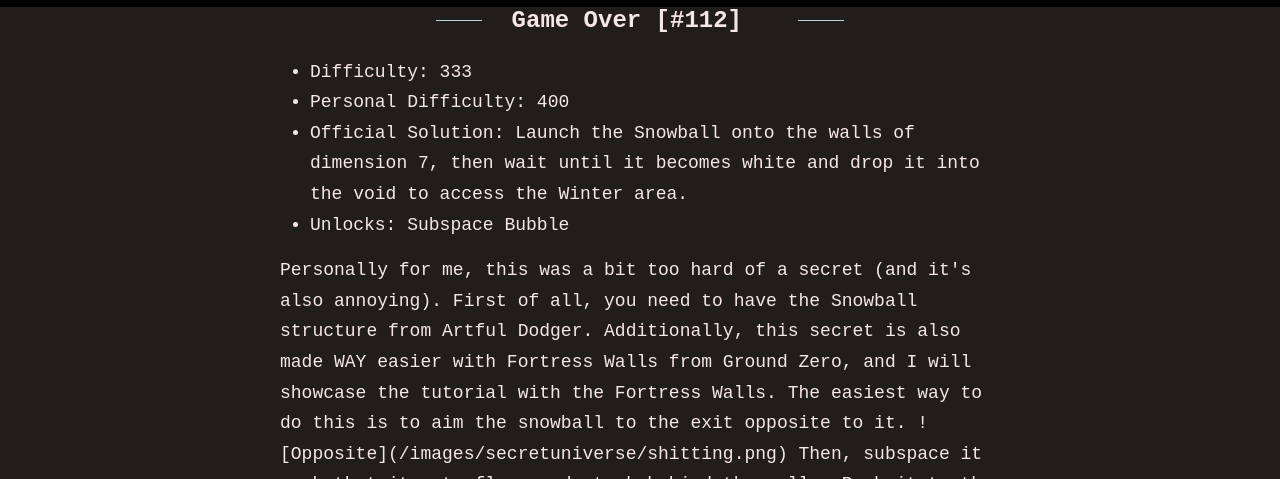
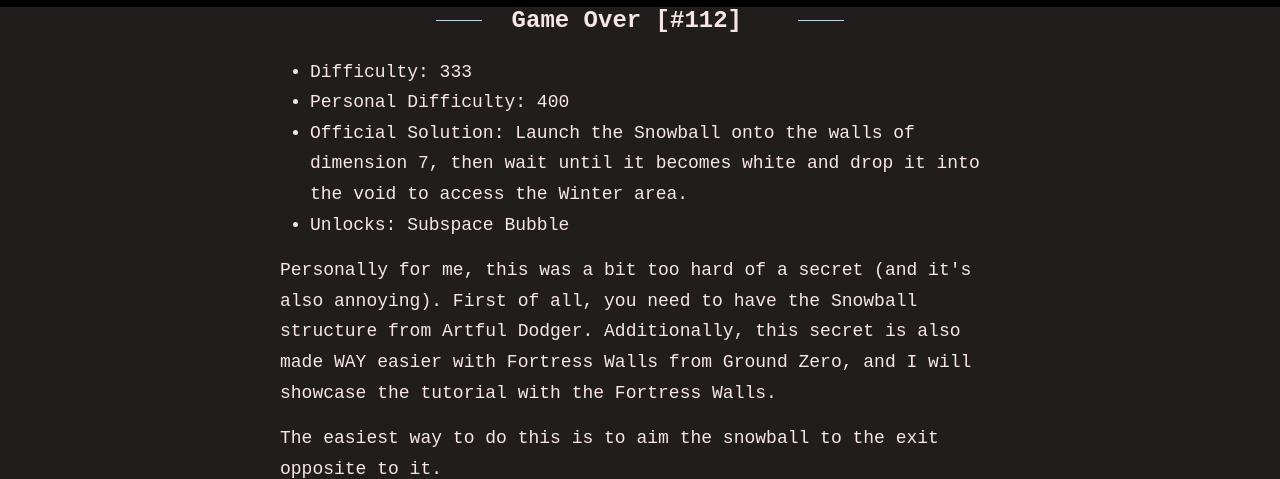
Before and after one commit to pwoofy/pwoofy.github.io, a Jekyll site: the page built from _posts/2025-09-12-secretuniverse.md, in a window 1280 px wide and 1400 px high, scrolled down 80300 px. Shown: the top 479 px of the window. Built offline with Jekyll 4.4.1, drawn with Linux system fonts in a browser that asks for light colours; some of the changed text lies outside the part shown; grey boxes are pictures that could not be loaded.

Commit message:
loading index

```diff
--- a/_posts/2025-09-12-secretuniverse.md
+++ b/_posts/2025-09-12-secretuniverse.md
@@ -1934,16 +1934,15 @@
 <li>Official Solution: Launch the Snowball onto the walls of dimension 7, then wait until it becomes white and drop it into the void to access the Winter area.</li>
 <li>Unlocks: Subspace Bubble</li>
 </ul>
-<p>
-Personally for me, this was a bit too hard of a secret (and it's also annoying). First of all, you need to have the Snowball structure from Artful Dodger. Additionally, this secret is also made WAY easier with Fortress Walls from Ground Zero, and I will showcase the tutorial with the Fortress Walls.
-
-The easiest way to do this is to aim the snowball to the exit opposite to it.
+<p>Personally for me, this was a bit too hard of a secret (and it's also annoying). First of all, you need to have the Snowball structure from Artful Dodger. Additionally, this secret is also made WAY easier with Fortress Walls from Ground Zero, and I will showcase the tutorial with the Fortress Walls.</p>
+
+<p>The easiest way to do this is to aim the snowball to the exit opposite to it.</p>
 
 ![Opposite](/images/secretuniverse/shitting.png)
 
-Then, subspace it such that it gets flung and stuck behind the walls. Push it to the balcony, wait for the snowball color to turn white, then push it off. Once you do so, jump into the void. You'll see that there is a snowball at the center of the other side. Touch it, let the credits roll, and you'll get the secret!
-
-"How do you figure this out" you may ask, and the solution to that is...try things out yourself. Mostly from the fact that subspacing it to the void directly changes the environment you're in.
+<p>Then, subspace it such that it gets flung and stuck behind the walls. Push it to the balcony, wait for the snowball color to turn white, then push it off. Once you do so, jump into the void. You'll see that there is a snowball at the center of the other side. Touch it, let the credits roll, and you'll get the secret!</p>
+
+<p>"How do you figure this out" you may ask, and the solution to that is...try things out yourself. Mostly from the fact that subspacing it to the void directly changes the environment you're in.</p>
 </p>
 </div>
 <br>
```
Also changed, not shown: other parts of _posts/2025-09-12-secretuniverse.md (+2 -2 lines).
